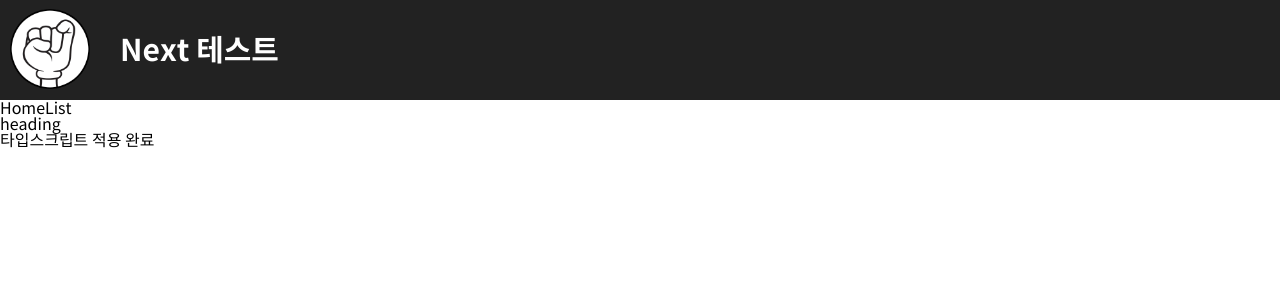
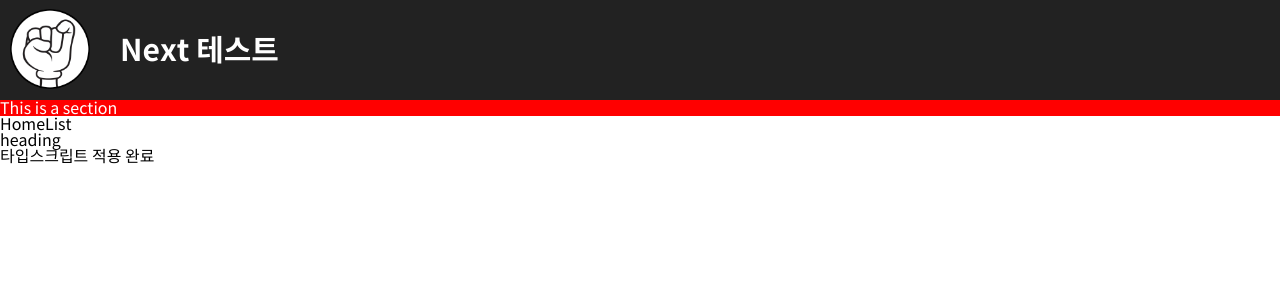
Before and after one commit to knightrun/next-basic, a Next.js app: page / in a window 1280 px wide. Shown: the top 300 px of the page. Built offline with nearby package versions, Linux system fonts and the light colour scheme.

Commit message:
next-basic setting

```diff
--- a/src/components/common/header.tsx
+++ b/src/components/common/header.tsx
@@ -1,5 +1,6 @@
 import Gnb from './gnb'
 import {css, jsx} from '@emotion/react'
+import styled from '@emotion/styled'
 
 const titleWrap = css`
   position: relative;
@@ -13,6 +14,11 @@ const title = css`
   color: #fff;
   line-height: 100px;
   font-weight: 500;
+`
+
+const Section = styled.section`
+  background: red;
+  color: #fff;
 `
 
 const Header = () => (
@@ -29,6 +35,7 @@ const Header = () => (
       </div>
       <h1 css={title}>Next 테스트</h1>
     </div>
+    <Section>This is a section</Section>
     <Gnb/>
   </header>
 )
```
